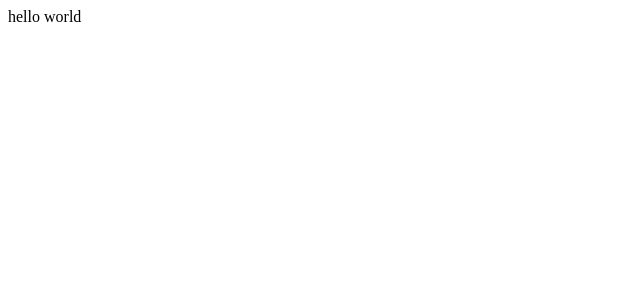
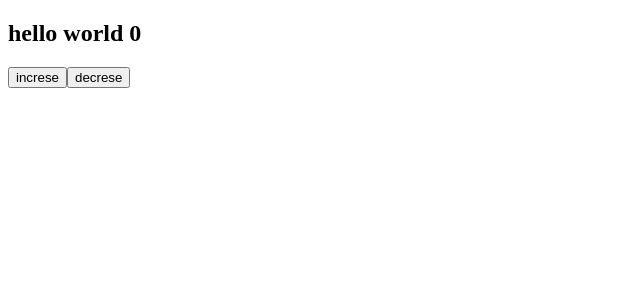
Before and after one commit to jihyunleeme/react-hooks, a React (Create React App) app: page / in a window 1280 px wide. Shown: the top 300 px of the page, without its empty margins (0-640 px from the left). Built offline with nearby package versions, Linux system fonts and the light colour scheme.

Commit message:
functional 컴포넌트로 만드는 카운터

```diff
--- a/src/App.js
+++ b/src/App.js
@@ -1,7 +1,17 @@
-function App() {
+import React, { useState } from 'react';
+
+const App = () => {
+  const [item, setItem] = useState(0);
+  const increase = () => setItem(item + 1);
+  const decrease = () => setItem(item - 1);
+
   return (
-    <div className="App"> hello world </div>
+    <div className="App">
+      <h2 className="App"> hello world {item}</h2>
+      <button onClick={increase}>increse</button>
+      <button onClick={decrease}>decrese</button>
+    </div>
   );
-}
+};
 
 export default App;
```
